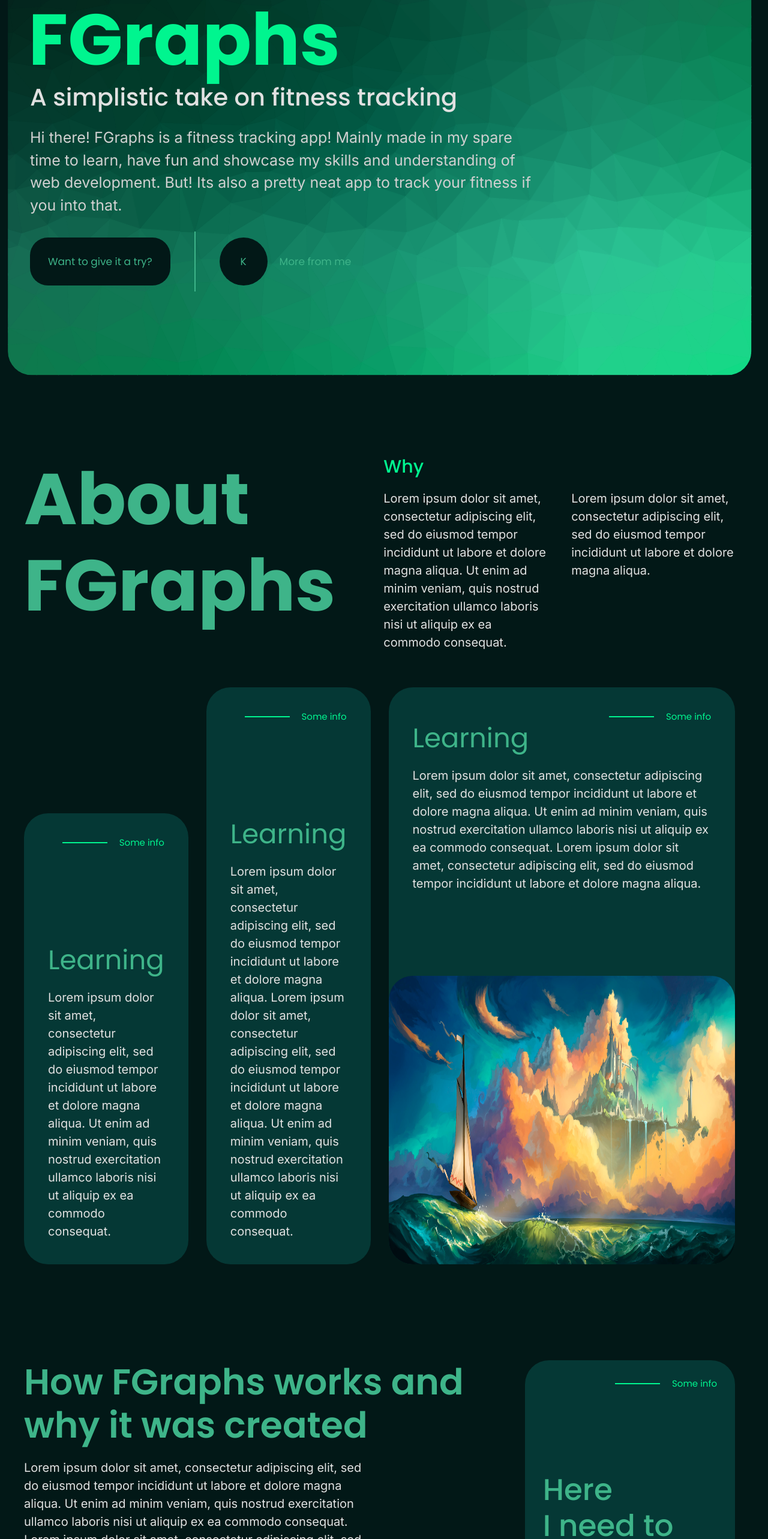
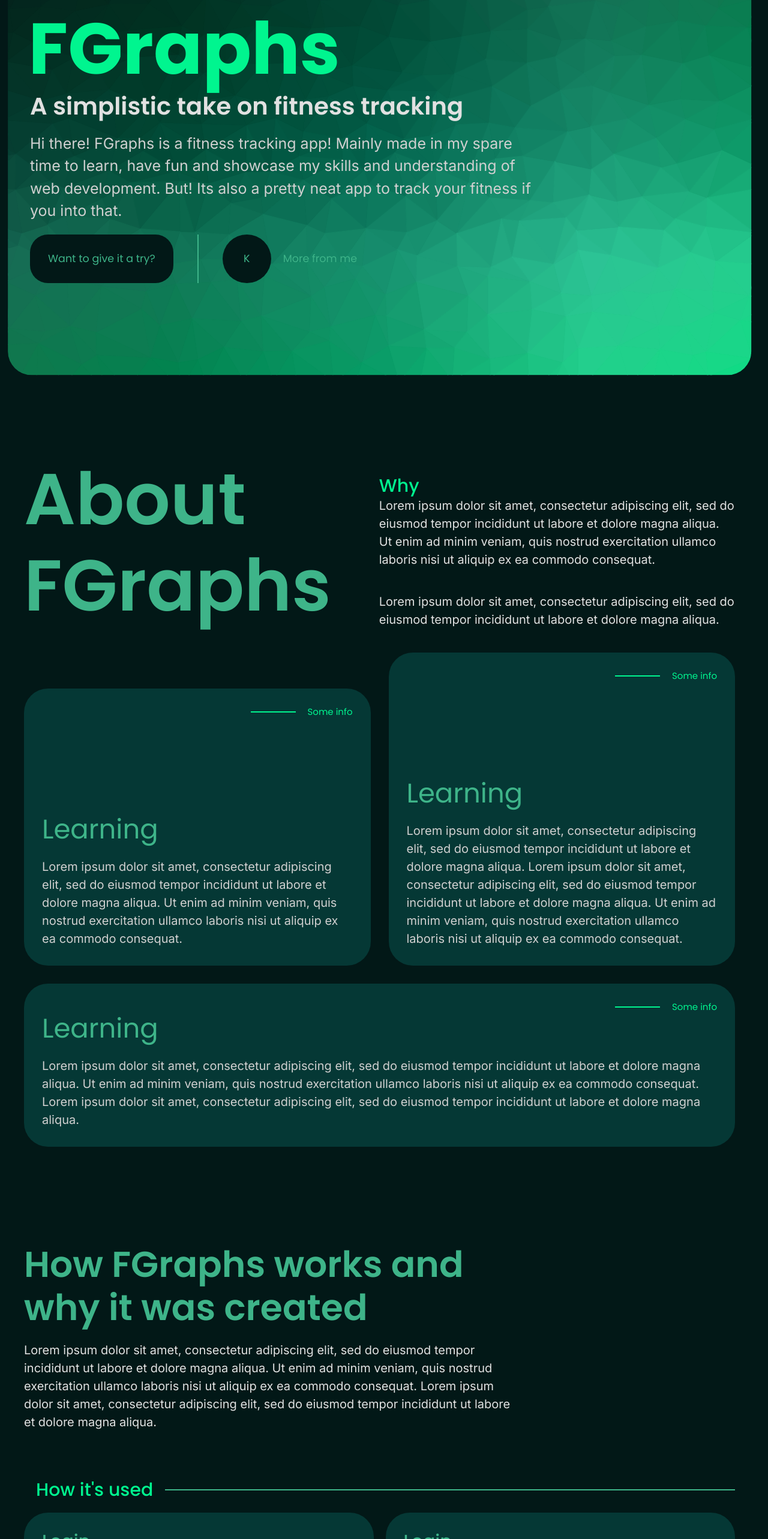
Before and after one commit to TheHeartstriker/FitnessApp, a React (Vite) app in the folder FitnessApp/: page / in a window 1280 px wide. Shown: the part 160-2726 px from the top of the page at 60% size. Built offline with nearby package versions, Linux system fonts and the light colour scheme; no server answers.

Commit message:
Polish
I applyed some polish to the hero, about and how pages.

```diff
--- a/FitnessApp/src/Site.css
+++ b/FitnessApp/src/Site.css
@@ -102,8 +102,14 @@ h5 {
   --motion-large-1: 500ms;
   --motion-large-2: 600ms;
   --motion-extra: 700ms;
+  /*  */
   /* Shadows */
+  /*  */
   --shadow-small: 0 4px 8px rgba(0, 0, 0, 0.6), 0 1px 2px rgba(0, 0, 0, 0.3);
   --shadow-medium: 0 8px 16px rgba(0, 0, 0, 0.6), 0 2px 4px rgba(0, 0, 0, 0.3);
   --shadow-large: 0 16px 32px rgba(0, 0, 0, 0.6), 0 4px 8px rgba(0, 0, 0, 0.3);
+  /*  */
+  /* Easing functions */
+  /*  */
+  --power-2-out: cubic-bezier(0.17, 0.67, 0.83, 0.67);
 }
--- a/FitnessApp/src/view/landing/about/about.css
+++ b/FitnessApp/src/view/landing/about/about.css
@@ -26,6 +26,7 @@
 
 .about-section-header h2 {
   font-size: var(--typo-size-96);
+  font-weight: var(--typo-weight-semi-bold);
   margin: 0;
   color: var(--color-2);
   width: fit-content;
@@ -81,8 +82,13 @@
   width: 100%;
   height: fit-content;
   background-color: var(--color-4);
-  padding: var(--space-32);
+  padding: var(--space-24);
   border-radius: 40px;
+  transition: background-color var(--motion-medium-1) var(--power-2-out);
+}
+
+.about-section-cards-left-item:hover {
+  background-color: var(--color-3);
 }
 
 /* Cards text */
@@ -101,7 +107,7 @@
 }
 
 .about-section-cards-left-item-text p {
-  color: var(--typo-color-medium);
+  color: var(--typo-color-low);
   font-weight: var(--typo-weight-regular);
   font-size: var(--typo-size-16);
   margin: 0;
@@ -116,12 +122,17 @@
   flex-direction: column;
   border-radius: 40px;
   background-color: var(--color-4);
+  transition: background-color var(--motion-medium-1) var(--power-2-out);
+}
+
+.about-section-cards-right:hover {
+  background-color: var(--color-3);
 }
 
 .about-section-cards-right-text {
   width: 100%;
   height: 50%;
-  padding: var(--space-32);
+  padding: var(--space-24);
 }
 
 .about-section-cards-right-text h3 {
@@ -133,7 +144,7 @@
 }
 
 .about-section-cards-right-text p {
-  color: var(--typo-color-medium);
+  color: var(--typo-color-low);
   font-weight: var(--typo-weight-regular);
   font-size: var(--typo-size-16);
   margin: 0;
@@ -153,3 +164,48 @@
   height: 100%;
   border-radius: 40px;
 }
+
+@media (max-width: 1500px) {
+  .about-section-cards {
+    flex-direction: column;
+  }
+  .about-section-cards-left {
+    width: 100%;
+  }
+  .about-section-cards-right {
+    width: 100%;
+  }
+}
+
+@media (max-width: 1500px) {
+  .about-section-header-text-para {
+    flex-direction: column;
+  }
+
+  .about-section-header-text-para p {
+    width: 100%;
+    margin: 0;
+  }
+}
+
+@media (max-width: 1000px) {
+  .about-section-header {
+    flex-direction: column;
+  }
+
+  .about-section-header-container {
+    width: fit-content;
+  }
+}
+
+@media (max-width: 700px) {
+  .about-section-cards-left {
+    flex-direction: column;
+  }
+}
+
+@media (max-width: 500px) {
+  .about-section-cards-left-item {
+    padding: var(--space-24);
+  }
+}
--- a/FitnessApp/src/view/landing/hero/hero.css
+++ b/FitnessApp/src/view/landing/hero/hero.css
@@ -38,7 +38,7 @@
 /*  */
 /* Land section text */
 .landing-section-content h1 {
-  font-size: 6rem;
+  font-size: var(--typo-size-96);
   color: var(--color-1);
   margin: 0;
   margin-bottom: var(--space-0);
@@ -46,16 +46,17 @@
   font-weight: var(--typo-weight-bold);
 }
 .landing-section-content h2 {
-  font-size: 2rem;
+  font-size: var(--typo-size-32);
   color: var(--typo-color-medium);
   margin-top: 0;
   margin-bottom: var(--space-3);
-  font-weight: var(--typo-weight-medium);
+  font-weight: var(--typo-weight-semi-bold);
 }
 
 .landing-section-content p {
   font-size: var(--typo-size-20);
   color: var(--typo-color-low);
+  margin: var(--space-16) 0;
   max-width: 850px;
   font-weight: 400;
 }
@@ -109,7 +110,7 @@
   background-color: var(--color-5);
   margin-left: var(--space-16);
   padding: var(--space-24);
-  height: calc(100% - var(--space-16));
+  height: 100%;
   aspect-ratio: 1 / 1;
   border-radius: 50%;
   border: none;
@@ -146,7 +147,7 @@
 }
 /* separator */
 .landing-section-content-details hr {
-  height: 5rem;
+  height: 100%;
   width: 2px;
   background-color: var(--color-2);
   margin: 0 var(--space-7);
@@ -155,10 +156,44 @@
 
 /* side text */
 .landing-section-content-details h3 {
-  font-size: 0.85rem;
+  font-size: var(--typo-size-14);
   color: var(--color-2);
   margin: 0 var(--space-3);
   align-self: center;
   text-shadow: 0 4px 8px var(--opacity-c5-normal);
   font-weight: 400;
 }
+
+@media (max-width: 850px) {
+  .landing-section-content h2 {
+    font-size: var(--typo-size-24);
+  }
+
+  .landing-section-content p {
+    font-size: var(--typo-size-16);
+  }
+}
+
+@media (max-width: 600px) {
+  .landing-section-content h1 {
+    font-size: var(--typo-size-64);
+  }
+  .landing-section-content-details-button-1 h3 {
+    font-size: var(--typo-size-12);
+  }
+  .landing-section-content-details-button-2 h3 {
+    font-size: var(--typo-size-12);
+  }
+  .landing-section-content-details h3 {
+    font-size: var(--typo-size-12);
+  }
+}
+
+@media (max-width: 500px) {
+  .landing-section-content-details-button-1 {
+    margin: 0;
+  }
+  .landing-section-content-details-button-2 {
+    margin: 0;
+  }
+}
--- a/FitnessApp/src/view/landing/how/how.css
+++ b/FitnessApp/src/view/landing/how/how.css
@@ -22,7 +22,6 @@
 .how-section-left-header {
   display: flex;
   flex-direction: column;
-  gap: var(--space-16);
 }
 
 .how-section-left-header h2 {
@@ -38,6 +37,7 @@
   font-weight: var(--typo-weight-regular);
   font-size: var(--typo-size-16);
   margin: 0;
+  margin-top: var(--space-16);
 }
 /*  */
 /* Left side content bottom*/
@@ -80,7 +80,12 @@
   gap: var(--space-8);
   background-color: var(--color-4);
   border-radius: 40px;
-  padding: var(--space-16);
+  padding: var(--space-24);
+  transition: background-color var(--motion-medium-1) var(--power-2-out);
+}
+
+.how-section-left-content-cards-item:hover {
+  background-color: var(--color-3);
 }
 
 .how-section-left-content-cards-item h3 {
@@ -107,6 +112,11 @@
   background-color: var(--color-4);
   border-radius: 40px;
   padding: var(--space-24);
+  transition: background-color var(--motion-medium-1) var(--power-2-out);
+}
+
+.how-section-right:hover {
+  background-color: var(--color-3);
 }
 
 .how-section-right-text {
@@ -129,3 +139,31 @@
   font-size: var(--typo-size-16);
   margin: 0;
 }
+
+@media (max-width: 1350px) {
+  .how-section {
+    flex-direction: column;
+  }
+  .how-section-right {
+    width: 100%;
+  }
+  .how-section-left {
+    width: 100%;
+  }
+}
+
+@media (max-width: 1000px) {
+  .how-section-left-header p {
+    width: 100%;
+  }
+}
+
+@media (max-width: 700px) {
+  .how-section-left-content-cards {
+    flex-direction: column;
+  }
+
+  .how-section-left-header h2 {
+    font-size: var(--typo-size-40);
+  }
+}
--- a/FitnessApp/src/view/landing/how/how.jsx
+++ b/FitnessApp/src/view/landing/how/how.jsx
@@ -14,11 +14,8 @@ function How() {
         {/*  */}
         {/* Header */}
         <div className="how-section-left-header">
-          <h2>
-            {" "}
-            How FGraphs works and <br />
-            why it was created
-          </h2>
+          <h2> How FGraphs works and</h2>
+          <h2> why it was created</h2>
           <p>{lorem + smallLorem}</p>
         </div>
         {/*  */}
```
